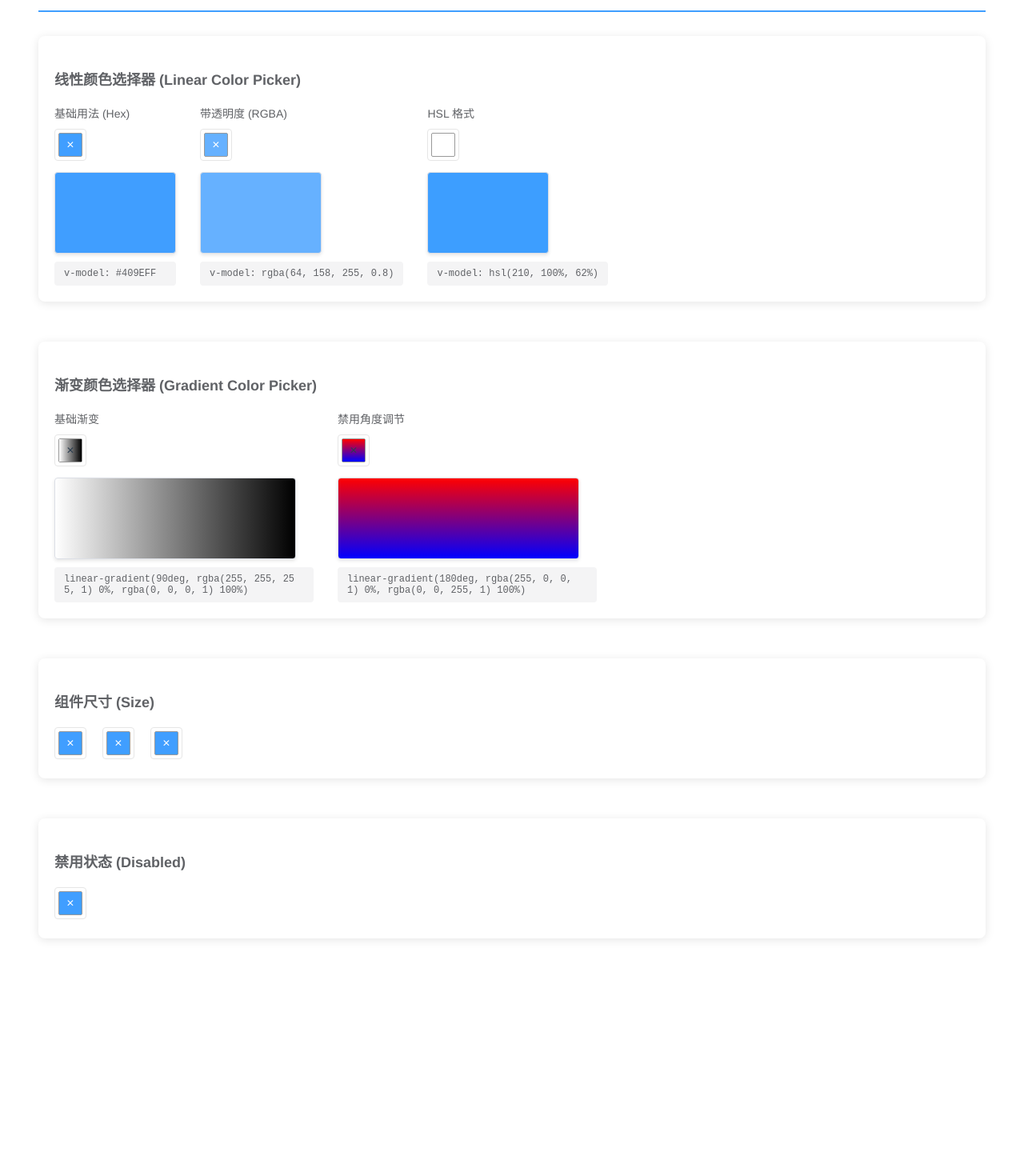
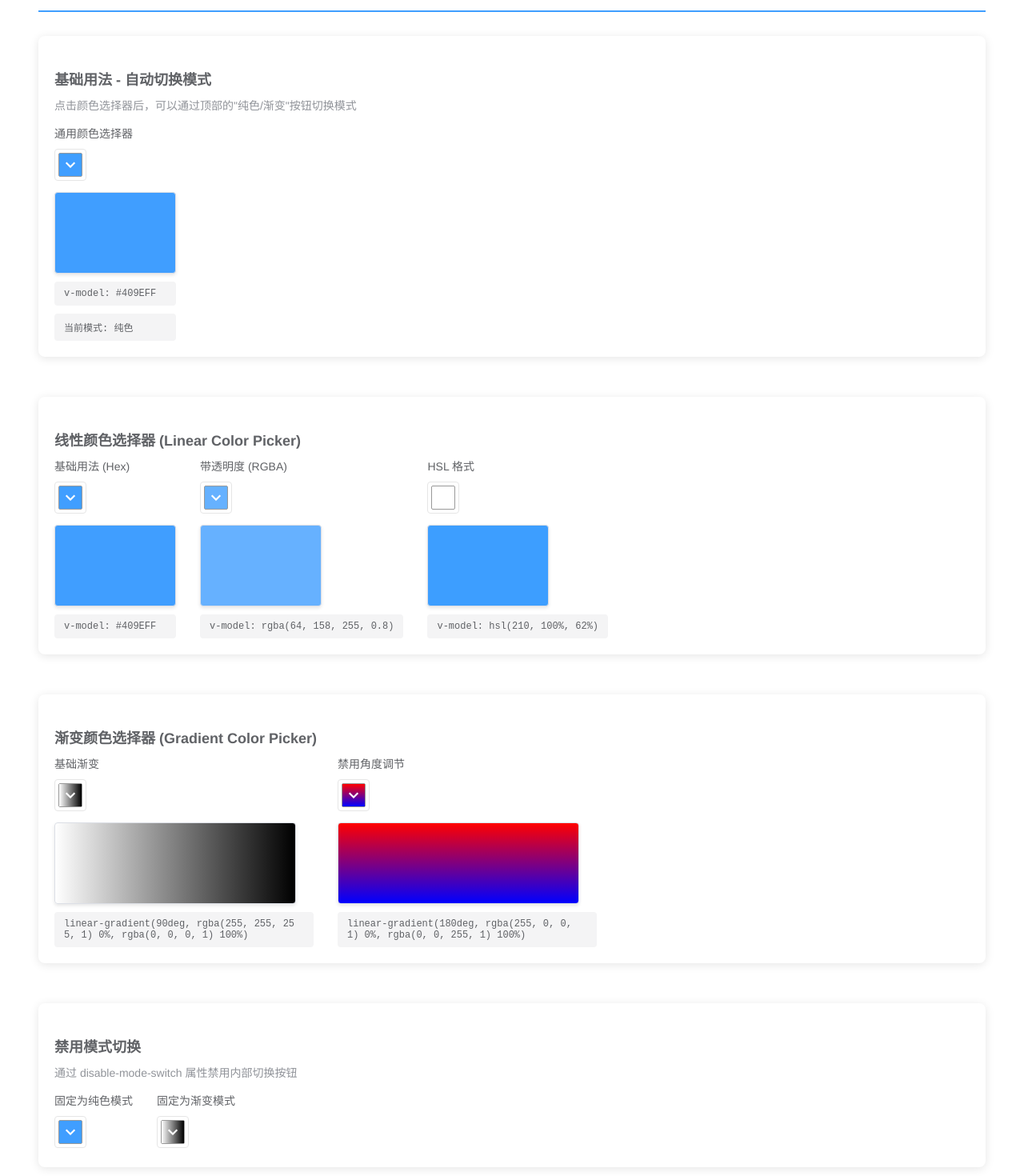
Before and after one commit to CNLHB/vue2-color-picker-gradient, a Vue app: page / in a window 1280 px wide. Shown: the part 100-1570 px from the top of the page at 80% size. Before the commit the page ends 1371 px from the top, so only its background shows below. Built offline with nearby package versions, Linux system fonts and the light colour scheme.

Commit message:
feat: 添加颜色选择器的模式切换功能，支持禁用模式切换

```diff
--- a/src/App.vue
+++ b/src/App.vue
@@ -1,13 +1,31 @@
 <template>
   <div id="app">
     <h2>Element-Plus 风格颜色选择器</h2>
+
+    <div class="demo-section">
+      <h3>基础用法 - 自动切换模式</h3>
+      <p class="desc">点击颜色选择器后，可以通过顶部的"纯色/渐变"按钮切换模式</p>
+      <div class="color-pickers">
+        <div class="picker-item">
+          <label>通用颜色选择器</label>
+          <ColorPicker
+            v-model="unifiedColor"
+            @change="handleUnifiedChange"
+            @mode-change="handleModeChange"
+          />
+          <div class="preview-box" :style="{ background: unifiedColor }"></div>
+          <code>v-model: {{ unifiedColor }}</code>
+          <code v-if="currentMode">当前模式: {{ currentMode === 'linear' ? '纯色' : '渐变' }}</code>
+        </div>
+      </div>
+    </div>
 
     <div class="demo-section">
       <h3>线性颜色选择器 (Linear Color Picker)</h3>
       <div class="color-pickers">
         <div class="picker-item">
           <label>基础用法 (Hex)</label>
-          <ColorPicker v-model="color1" @change="handleChange1" />
+          <ColorPicker v-model="color1" mode="linear" @change="handleChange1" />
           <div class="preview-box" :style="{ background: color1 }"></div>
           <code>v-model: {{ color1 }}</code>
         </div>
@@ -16,6 +34,7 @@
           <label>带透明度 (RGBA)</label>
           <ColorPicker
             v-model="color2"
+            mode="linear"
             show-alpha
             color-format="rgba"
             @change="handleChange2"
@@ -27,7 +46,7 @@
 
         <div class="picker-item">
           <label>HSL 格式</label>
-          <ColorPicker v-model="color3" color-format="hsl" @change="handleChange3" />
+          <ColorPicker v-model="color3" mode="linear" color-format="hsl" @change="handleChange3" />
           <div class="preview-box" :style="{ background: color3 }"></div>
           <code>v-model: {{ color3 }}</code>
         </div>
@@ -54,6 +73,21 @@
           />
           <div class="preview-box gradient-box" :style="{ background: gradient2 }"></div>
           <code class="gradient-code">{{ gradient2 }}</code>
+        </div>
+      </div>
+    </div>
+
+    <div class="demo-section">
+      <h3>禁用模式切换</h3>
+      <p class="desc">通过 disable-mode-switch 属性禁用内部切换按钮</p>
+      <div class="color-pickers">
+        <div class="picker-item">
+          <label>固定为纯色模式</label>
+          <ColorPicker v-model="color1" mode="linear" disable-mode-switch />
+        </div>
+        <div class="picker-item">
+          <label>固定为渐变模式</label>
+          <ColorPicker v-model="gradient1" mode="gradient" disable-mode-switch />
         </div>
       </div>
     </div>
@@ -86,6 +120,10 @@ export default {
   },
   data() {
     return {
+      // 统一颜色（可切换模式）
+      unifiedColor: '#409EFF',
+      currentMode: 'linear',
+
       // 线性颜色
       color1: '#409EFF',
       color2: 'rgba(64, 158, 255, 0.8)',
@@ -97,6 +135,13 @@ export default {
     };
   },
   methods: {
+    handleUnifiedChange(value) {
+      console.log('Unified color changed:', value);
+    },
+    handleModeChange(mode) {
+      console.log('Mode changed to:', mode);
+      this.currentMode = mode;
+    },
     handleChange1(value) {
       console.log('Color 1 changed:', value);
     },
@@ -139,8 +184,14 @@ h2 {
 
 h3 {
   color: #606266;
-  margin: 20px 0;
+  margin: 20px 0 10px;
   font-size: 18px;
+}
+
+.desc {
+  color: #909399;
+  font-size: 14px;
+  margin: 0 0 15px 0;
 }
 
 .demo-section {
--- a/src/components/vue2-color-picker.vue
+++ b/src/components/vue2-color-picker.vue
@@ -4,8 +4,12 @@
       <!---->
       <div class="el-color-picker__trigger" id="colorBox" @click="handleClickPicker">
         <span class="el-color-picker__color"
-          ><span class="el-color-picker__color-inner" :style="selectColor"> &times; </span></span
-        ><span class="el-color-picker__icon el-icon-arrow-down"></span>
+          ><span class="el-color-picker__color-inner" :style="selectColor">
+            <span class="rate">
+              <img src="./icons8-arrow-24.png" alt="" />
+            </span> </span
+        ></span>
+        <!-- <span class="el-color-picker__icon el-icon-arrow-down"></span> -->
       </div>
     </div>
     <div
@@ -15,7 +19,23 @@
       :class="['color_picker_wrapper', popperClass]"
     >
       <div class="color_picker_box" @mousedown.stop>
-        <div v-if="mode === 'gradient'" class="color_hd">
+        <!-- 模式切换按钮 -->
+        <div v-if="!disableModeSwitch" class="mode-switch">
+          <button
+            :class="['mode-btn', { active: currentMode === 'linear' }]"
+            @click="switchMode('linear')"
+          >
+            纯色
+          </button>
+          <button
+            :class="['mode-btn', { active: currentMode === 'gradient' }]"
+            @click="switchMode('gradient')"
+          >
+            渐变
+          </button>
+        </div>
+
+        <div v-if="currentMode === 'gradient'" class="color_hd">
           <div class="gcolor">
             <div v-if="!disableDeg" class="gcolor_deg">
               <div class="gcolor_deg_span">角度</div>
@@ -47,7 +67,7 @@
             </div>
           </div>
         </div>
-        <div v-if="mode === 'gradient'" class="gradient_box">
+        <div v-if="currentMode === 'gradient'" class="gradient_box">
           <template v-for="(item, index) in colors">
             <SketchColorPicker
               v-if="index === selectIndex"
@@ -134,11 +154,16 @@ export default {
       type: String,
       default: '#409EFF'
     },
-    // 组件模式：'linear' 纯色 | 'gradient' 渐变色
+    // 组件默认模式：'linear' 纯色 | 'gradient' 渐变色
     mode: {
       type: String,
       default: 'linear',
       validator: (value) => ['linear', 'gradient'].includes(value)
+    },
+    // 是否禁用模式切换按钮
+    disableModeSwitch: {
+      type: Boolean,
+      default: false
     },
     // 是否支持透明度选择
     showAlpha: {
@@ -180,6 +205,8 @@ export default {
   },
   data() {
     return {
+      // 当前模式（内部状态）
+      currentMode: this.mode,
       // 当前颜色对象（线性模式）
       color: {
         hex: '#409EFF',
@@ -225,7 +252,7 @@ export default {
     },
     // 触发按钮显示的颜色
     selectColor() {
-      if (this.mode === 'linear') {
+      if (this.currentMode === 'linear') {
         return `color: #FFF; background-color:${this.color.color};`;
       } else {
         return `background:${this.barStyle}`;
@@ -233,7 +260,7 @@ export default {
     },
     // 计算当前颜色值（用于 v-model）
     currentColorValue() {
-      if (this.mode === 'linear') {
+      if (this.currentMode === 'linear') {
         return formatColor(this.color.rgba, this.colorFormat);
       } else {
         return this.barStyle;
@@ -244,7 +271,7 @@ export default {
     // 监听 modelValue 变化，解析并更新内部状态
     modelValue: {
       handler(newValue) {
-        if (this.mode === 'linear') {
+        if (this.currentMode === 'linear') {
           const colorObj = parseColor(newValue);
           this.color = colorObj;
         } else {
@@ -261,7 +288,7 @@ export default {
     // 监听渐变样式变化
     barStyle: {
       handler(barStyle) {
-        if (this.mode === 'linear') return;
+        if (this.currentMode === 'linear') return;
         this.emitUpdate(barStyle);
       },
       deep: true
@@ -291,6 +318,24 @@ export default {
     this.unbindEventsDoc();
   },
   methods: {
+    // 切换模式
+    switchMode(mode) {
+      if (this.currentMode === mode) return;
+      this.currentMode = mode;
+
+      // 切换模式时发送对应格式的初始值
+      if (mode === 'linear') {
+        const linearValue = formatColor(this.color.rgba, this.colorFormat);
+        this.emitUpdate(linearValue);
+        this.emitActiveChange(linearValue);
+      } else {
+        this.emitUpdate(this.barStyle);
+        this.emitActiveChange(this.barStyle);
+      }
+
+      // 发送模式切换事件
+      this.$emit('mode-change', mode);
+    },
     // 发送 v-model 更新和事件
     emitUpdate(value) {
       this.$emit('update:modelValue', value);
@@ -305,14 +350,14 @@ export default {
       this.$emit('active-change', value);
     },
     bindEvents() {
-      this.mode === 'gradient' && window.addEventListener('keyup', this.handleKeyup);
+      this.currentMode === 'gradient' && window.addEventListener('keyup', this.handleKeyup);
     },
     bindEventsDoc(useCapture = false) {
       doc.addEventListener('mousemove', this.handleEleMouseMove, useCapture);
       doc.addEventListener('mouseup', this.handleEleMouseUp, useCapture);
     },
     unbindEvents() {
-      this.mode === 'gradient' && window.removeEventListener('keyup', this.handleKeyup);
+      this.currentMode === 'gradient' && window.removeEventListener('keyup', this.handleKeyup);
       this.unbindEventsDoc();
     },
     unbindEventsDoc(useCapture = false) {
@@ -424,7 +469,7 @@ export default {
     changeColor(color) {
       const rgba = color.rgba;
       const hex = color.hex;
-      if (this.mode === 'linear') {
+      if (this.currentMode === 'linear') {
         const colorValue = `rgba(${rgba.r}, ${rgba.g}, ${rgba.b}, ${rgba.a})`;
         this.color = {
           rgba,
@@ -496,6 +541,7 @@ export default {
   position: absolute;
   top: 100%;
   width: 240px;
+  z-index: 8888;
   .color_picker_box {
     box-shadow: 0 0 16px 0 rgba(0, 0, 0, 0.16);
     border-radius: 4px;
@@ -508,6 +554,39 @@ export default {
         border-radius: 0;
         background: #f7f8f9;
         padding: 0;
+      }
+    }
+
+    // 模式切换按钮样式
+    .mode-switch {
+      display: flex;
+      gap: 8px;
+      margin-bottom: 12px;
+      padding: 4px;
+      background: #e8e9eb;
+      border-radius: 4px;
+
+      .mode-btn {
+        flex: 1;
+        padding: 6px 12px;
+        font-size: 12px;
+        color: #606266;
+        background: transparent;
+        border: none;
+        border-radius: 3px;
+        cursor: pointer;
+        transition: all 0.2s;
+        outline: none;
+
+        &:hover {
+          color: #409eff;
+        }
+
+        &.active {
+          color: #fff;
+          background: #409eff;
+          font-weight: 500;
+        }
       }
     }
 
@@ -721,6 +800,16 @@ export default {
   align-items: center;
   justify-content: center;
 }
+.rate {
+  display: flex;
+  align-items: center;
+  justify-content: center;
+  transform: rotate(90deg);
+  > img {
+    width: 24px;
+    height: 24px;
+  }
+}
 // bottom
 .el-color-dropdown__btns {
   margin-top: 6px;
```
Also changed, not shown: src/components/icons8-arrow-24.png (added), 1 other file (tests, documents, lock files or other folders).
